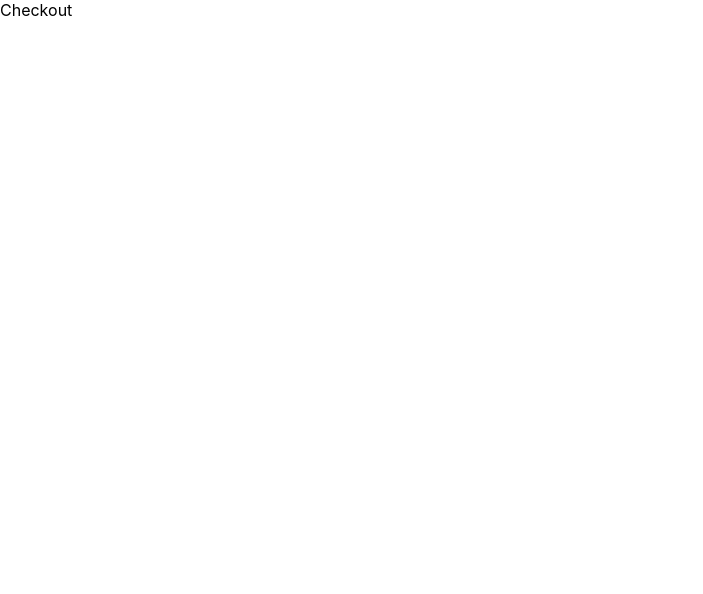
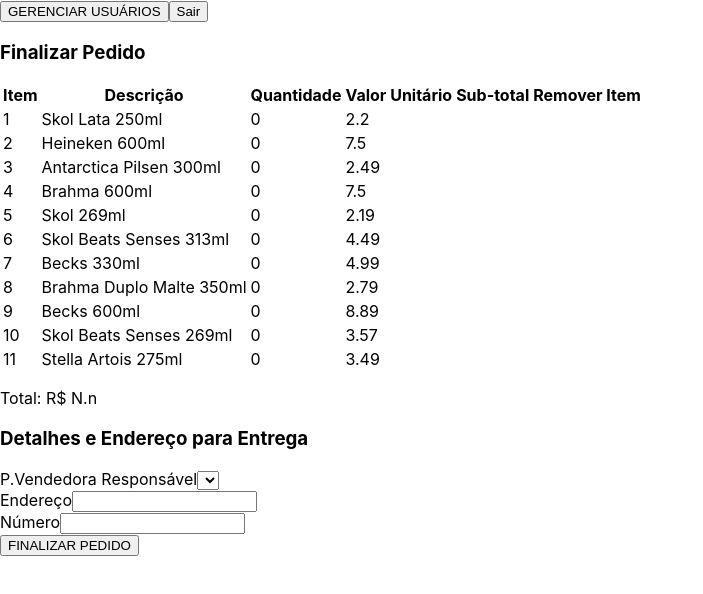
Before and after one commit to caiobacode/drink-drop-app, a React (Create React App) app in the folder front-end/: page /costumer/checkout in a window 1280 px wide. Shown: the top 594 px of the page, without its empty margins (0-703 px from the left). Built offline with nearby package versions, Linux system fonts and the light colour scheme.

Commit message:
fix: corrige importações e adiciona index nos componentes

```diff
--- a/front-end/src/components/Header.js
+++ b/front-end/src/components/Header.js
@@ -3,7 +3,7 @@
 import getOrderType from '../utils/getOrderType';
 import logout from '../utils/logout';
 
-export class Header extends Component {
+class Header extends Component {
   render() {
     const { userName, type, history } = this.props;
     const ROUTE = 'customer_products';
--- /dev/null
+++ b/front-end/src/components/index.js
@@ -0,0 +1,7 @@
+import Header from './Header';
+import OrderDetails from './orderDetails';
+
+export {
+  Header,
+  OrderDetails,
+};
--- a/front-end/src/pages/Checkout.js
+++ b/front-end/src/pages/Checkout.js
@@ -1,9 +1,50 @@
 import React, { Component } from 'react';
+import { Header, OrderDetails } from '../components';
 
 export default class Checkout extends Component {
   render() {
     return (
-      <div>Checkout</div>
+      <div>
+        <Header />
+        <section>
+          <h3>Finalizar Pedido</h3>
+          <OrderDetails />
+        </section>
+        <section>
+          <h3>Detalhes e Endereço para Entrega</h3>
+          <div>
+            <div>
+              <span>P.Vendedora Responsável</span>
+              <select data-testid="customer_checkout__select-seller">
+                {/* aqui vai um array de options */}
+              </select>
+            </div>
+            <div>
+              <span>Endereço</span>
+              <input
+                type="text"
+                name="endereco"
+                data-testid="customer_checkout__input-address"
+              />
+            </div>
+            <div>
+              <span>Número</span>
+              <input
+                type="text"
+                name="numero"
+                data-testid="customer_checkout__input-address-number"
+              />
+            </div>
+          </div>
+          <button
+            type="submit"
+            name="finishOrder"
+            data-testid="customer_checkout__button-submit-order"
+          >
+            FINALIZAR PEDIDO
+          </button>
+        </section>
+      </div>
     );
   }
 }
--- a/front-end/src/pages/Products.js
+++ b/front-end/src/pages/Products.js
@@ -1,6 +1,6 @@
 import PropTypes from 'prop-types';
 import React, { Component } from 'react';
-import { Header } from '../components/Header';
+import { Header } from '../components';
 import getLocalStorage from '../services/getLocalStorage';
 
 export default class Products extends Component {
```
